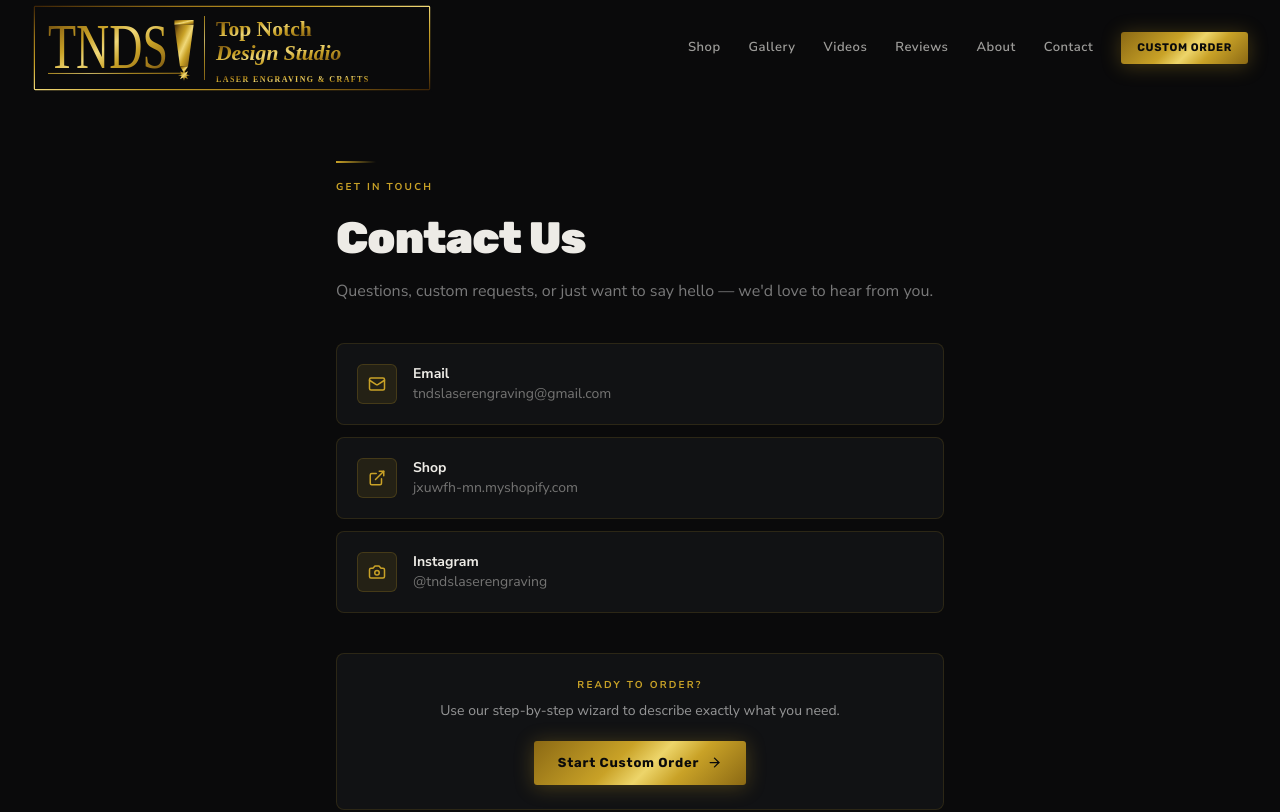
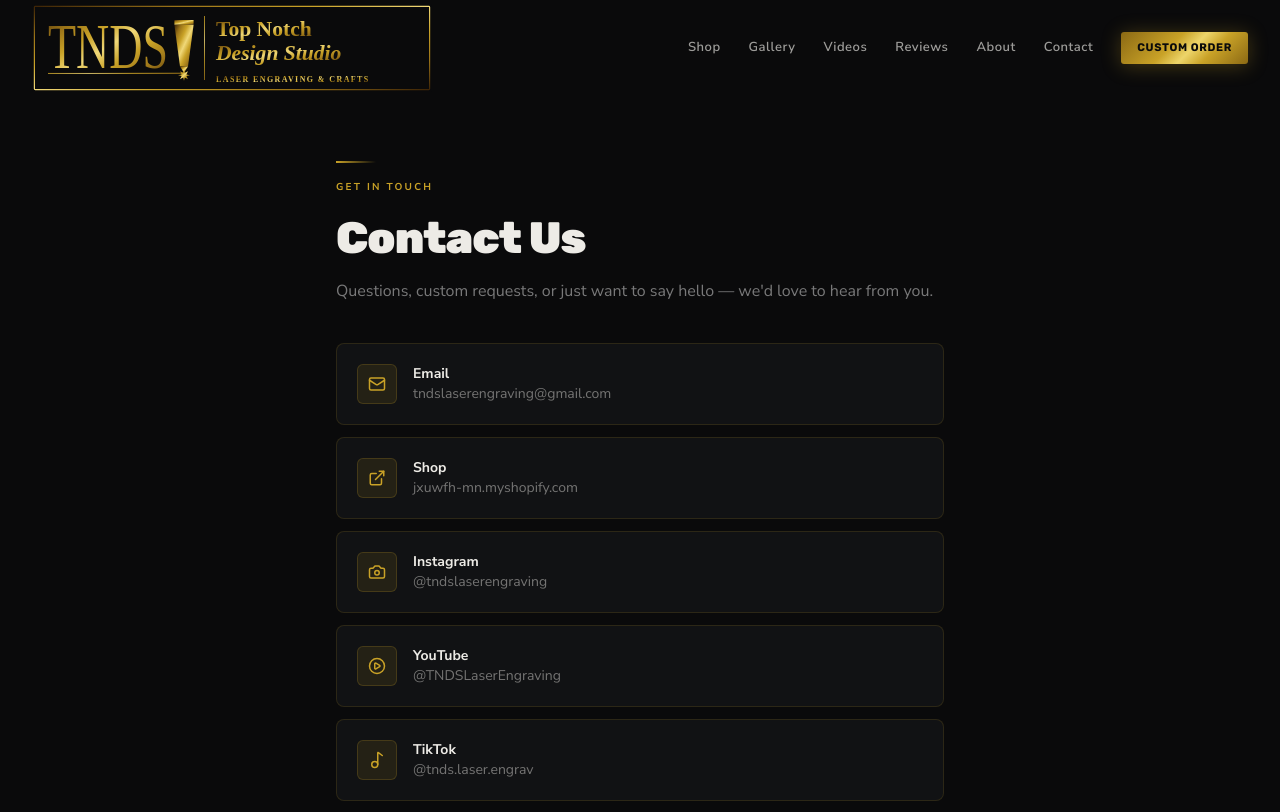
Before and after one commit to tndslaserengraving-git/shopify_site, a Next.js app: page /contact in a window 1280 px wide. Shown: the top 812 px of the page. Built offline with nearby package versions, Linux system fonts and the light colour scheme; a web font is replaced by a local one.

Commit message:
feat: add YouTube and TikTok to contact page

```diff
--- a/app/contact/page.tsx
+++ b/app/contact/page.tsx
@@ -1,5 +1,5 @@
 'use client';
-import { Mail, ExternalLink, Camera, ArrowRight } from 'lucide-react';
+ import { Mail, ExternalLink, Camera, PlayCircle, Music2, ArrowRight } from 'lucide-react';
 import Link from 'next/link';
 
 export default function ContactPage() {
@@ -40,6 +40,7 @@ export default function ContactPage() {
             value: '@tndslaserengraving',
             external: true,
           },
+      { href: 'https://www.youtube.com/@TNDSLaserEngraving', icon: PlayCircle, label: 'YouTube', value: '@TNDSLaserEngraving', external: true, }, { href: 'https://www.tiktok.com/@tnds.laser.engrav', icon: Music2, label: 'TikTok', value: '@tnds.laser.engrav', external: true, },
         ].map(({ href, icon: Icon, label, value, external }) => (
           <a
             key={label}
```
